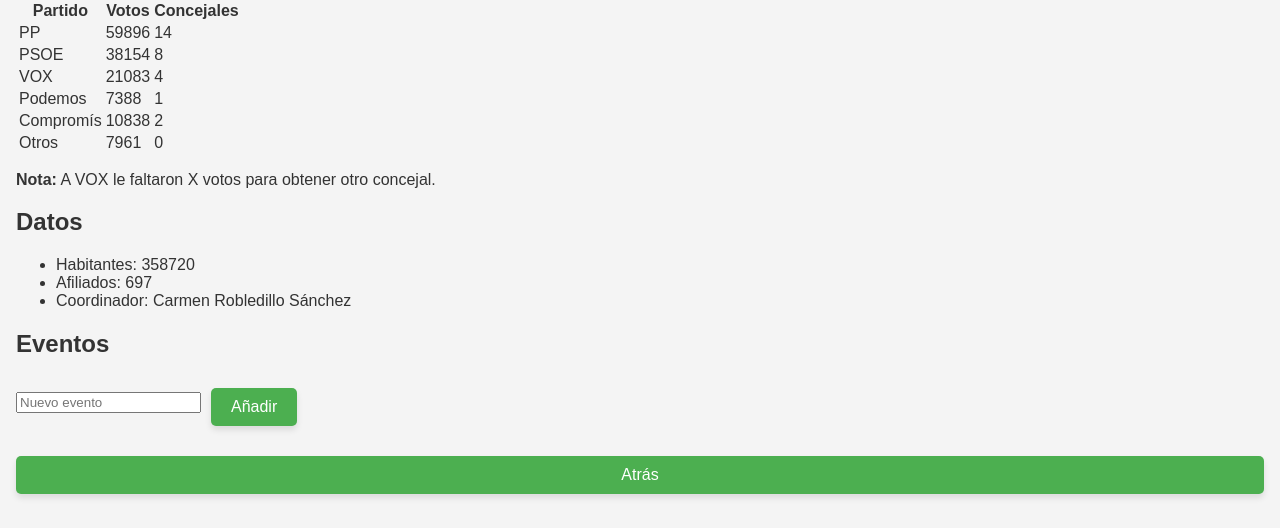
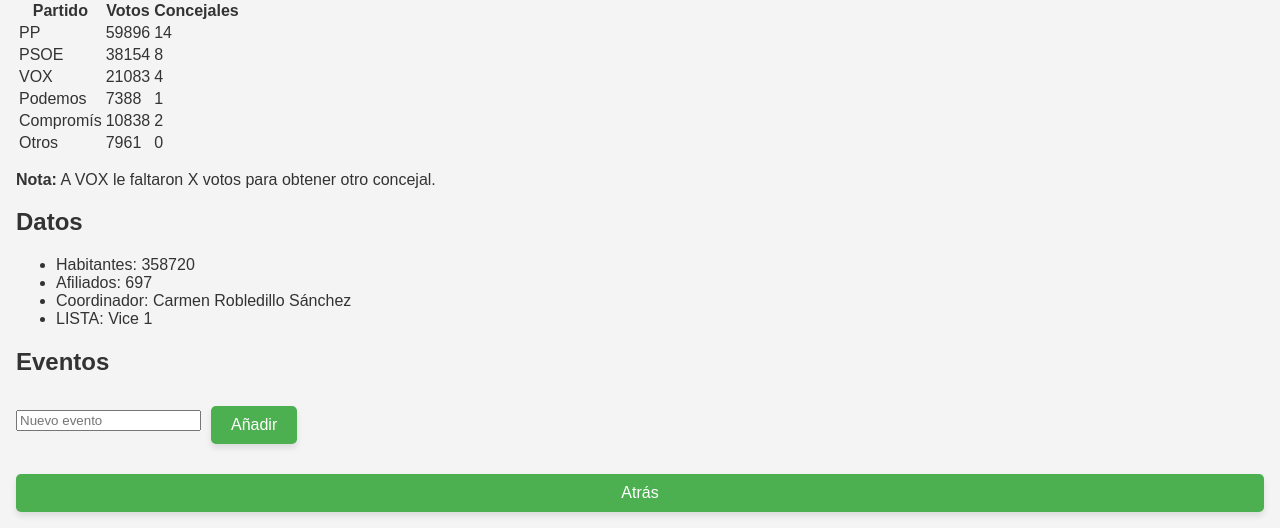
Before and after one commit to InkureAlicante/CoordinacionAlacanti, a Flask app: page /municipio/Alicante in a window 1280 px wide. Shown: the part 337-865 px from the top of the page. Before the commit the page ends 835 px from the top, so only its background shows below. Run offline with Flask 2, Linux system fonts and the light colour scheme; data that the repository does not hold is empty.

Commit message:
municipio.html

```diff
--- a/templates/municipio.html
+++ b/templates/municipio.html
@@ -50,6 +50,7 @@
             <li>Habitantes: {{ municipio.inhabitants }}</li>
             <li>Afiliados: {{ municipio.affiliates }}</li>
             <li>Coordinador: {{ municipio.coordinador }}</li>
+            <li>LISTA: {{ municipio.LISTA }}</li>
         </ul>
     </section>
     <section>
```
